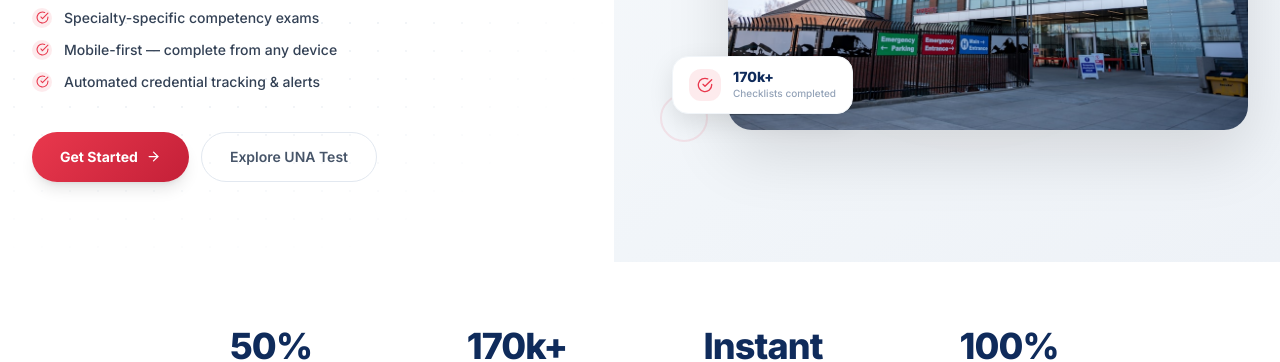
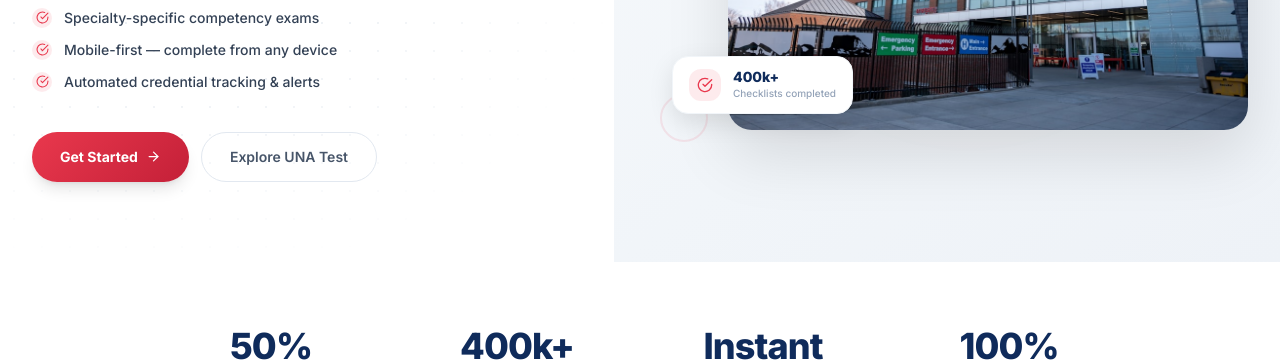
Before and after one commit to dynamisch-pravin/unahealth, a Next.js app: page /how-una-helps/nursing in a window 1280 px wide. Shown: the part 439-801 px from the top of the page. Built offline with nearby package versions, Linux system fonts and the light colour scheme.

Commit message:
Update Numbers

```diff
--- a/app/how-una-helps/educators/page.tsx
+++ b/app/how-una-helps/educators/page.tsx
@@ -129,7 +129,7 @@ export default function EducatorsPage() {
           <div className="grid grid-cols-2 sm:grid-cols-4 gap-6 text-center">
             {[
               { val: '50%', label: 'Faster onboarding than legacy tools' },
-              { val: '170k+', label: 'Checklists completed to date' },
+              { val: '400k+', label: 'Checklists completed to date' },
               { val: 'Zero', label: 'Admin intervention required' },
               { val: '100%', label: 'Joint Commission compliant' },
             ].map(stat => (
--- a/app/how-una-helps/nursing/page.tsx
+++ b/app/how-una-helps/nursing/page.tsx
@@ -111,7 +111,7 @@ export default function NursingPage() {
                   <CheckCircle size={16} style={{ color: '#E9384D' }} />
                 </div>
                 <div>
-                  <p className="text-sm font-extrabold text-brand-navy leading-none">170k+</p>
+                  <p className="text-sm font-extrabold text-brand-navy leading-none">400k+</p>
                   <p className="text-[10px] text-slate-400 mt-0.5 font-medium">Checklists completed</p>
                 </div>
               </div>
@@ -128,7 +128,7 @@ export default function NursingPage() {
           <div className="grid grid-cols-2 sm:grid-cols-4 gap-6 text-center">
             {[
               { val: '50%', label: 'Less time spent on onboarding paperwork' },
-              { val: '170k+', label: 'Skills checklists completed' },
+              { val: '400k+', label: 'Skills checklists completed' },
               { val: 'Instant', label: 'Results for every competency exam' },
               { val: '100%', label: 'HIPAA-compliant data handling' },
             ].map(stat => (
--- a/app/resources/una-test/page.tsx
+++ b/app/resources/una-test/page.tsx
@@ -9,7 +9,7 @@ const features = [
   {
     icon: Clock, title: 'Skills checklists — faster than ever before',
     body: 'Our mobile-first platform lets healthcare professionals complete competency exams, skills checklists, and annual mandatories from home, work, or anywhere in between. Our updated framework allows checklists to be completed in 50% less time.',
-    bullets: ['50% faster than legacy frameworks', 'Complete from any device, anywhere', '170k+ checklists completed'],
+    bullets: ['50% faster than legacy frameworks', 'Complete from any device, anywhere', '400k+ checklists completed'],
   },
   {
     icon: FlaskConical, title: 'Competency testing you can trust',
@@ -148,7 +148,7 @@ export default function UnaTestPage() {
                   className="w-full max-w-[300px] h-auto drop-shadow-xl rounded-3xl"
                 />
                 <div className="absolute -top-4 -right-4 bg-white rounded-2xl shadow-lg border border-slate-100 px-4 py-3">
-                  <p className="text-xl font-extrabold text-brand-blue">170k+</p>
+                  <p className="text-xl font-extrabold text-brand-blue">400k+</p>
                   <p className="text-[11px] text-slate-500 font-medium">Checklists completed</p>
                 </div>
               </div>
```
